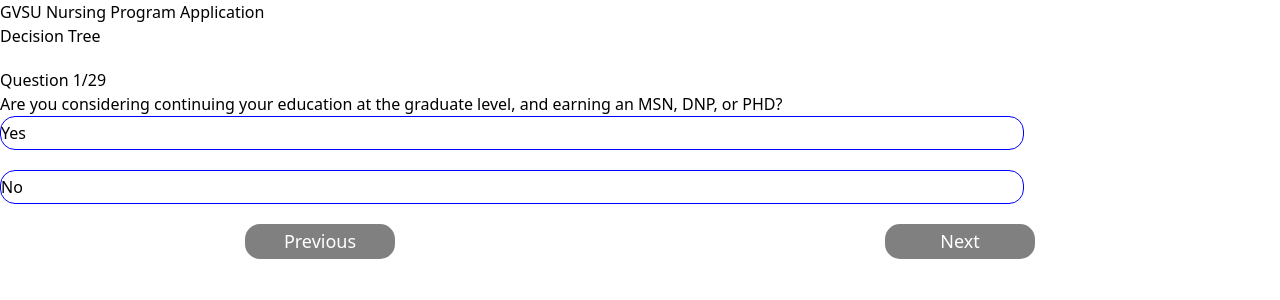
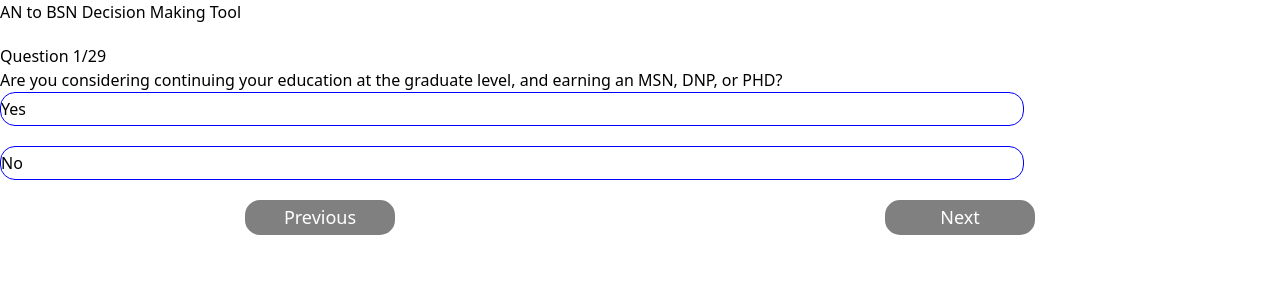
Before and after one commit to blueberrycola/gvsuNursing-app, a Vue app in the folder app/: page / in a window 1280 px wide. Shown: the top 300 px of the page. Built offline with nearby package versions, Linux system fonts and the light colour scheme.

Commit message:
Title at top of page changed. storeAnswer function fixed

```diff
--- a/app/src/components/Header.vue
+++ b/app/src/components/Header.vue
@@ -1,6 +1,6 @@
 <template>
     <header class="text-center bg-blue-800 text-white p-4 mb-10 rounded-2xl">
-        <div class="text-3xl md:text-5xl font-bold mb-3">GVSU Nursing Program Application</div>
+        <div class="text-3xl md:text-5xl font-bold mb-3">AN to BSN Decision Making Tool</div>
     </header>
 </template>
 
--- a/app/src/components/treeDisplay.vue
+++ b/app/src/components/treeDisplay.vue
@@ -3,7 +3,6 @@
       <Header />
       <div class="flex flex-col w-2/5 relative m-auto text-center bg-white shadow-2xl pl-10 pr-10 pb-5 pt-5 border-black border-sm rounded-2xl">
             <div class="center border-black">
-                <h1 class = "text-center text-3xl font-bold pt-5">Decision Tree</h1>
             </div>
             <div class="main" v-for="(element, index) in questions.slice(a,b)" :key="index">
                 <div class="box-question">
@@ -12,7 +11,7 @@
                 </div>
                 <div class="box-suggestion">
                     <ul class = "flex flex-col w-full justify-center pb-10">
-                        <li class = "" v-on:click="storeAnswer(index,item.answer)" v-for="(item,index) in element.answers" :key="index">
+                        <li class = "" v-on:click="storeAnswer(b,item.answer)" v-for="(item,index) in element.answers" :key="index">
                             {{item.answer}}
                         </li>
                     </ul>
@@ -43,7 +42,6 @@
     ie: if you prefer online classes then dont suggest in person bsn's
     //Results Display {
         we need data to show different bsn options (strouse or web scraping)
-
     }
 **********************************************************************/
 const YESNO = [
@@ -55,14 +53,9 @@
 var entry = null;
 //Global array for storing user answers and what question they did
 var results = [];
-
-
-
 import Header from "./Header.vue"
-
 export default {
     name: 'treeDisplay',
-
     components: {
         Header
     },
@@ -121,7 +114,7 @@
             },
             {
                 question: "What other general education courses will I need to take to fulfill graduation requirements?",
-                //todo: figure out how to answer this
+
             },
             {
                 question: "Is there an affiliation or concurrent enrollment agreement between my ADN program and other RN to BSN program? How do I participate in these programs?",
@@ -252,37 +245,27 @@
             console.log(entry);
         }
     },
-
 }
-
 /*
 //Global consts
 const treeContainer = document.getElementById('tree');
 const resultsContainer = document.getElementById('results');
 const submitButton = document.getElementById('submit');
 const nextButton = document.getElementById('next');
-
-
 function showResults() {
-
 }
 */
 //on submit show results
 //submitButton.addEventListener('click', showResults);
-
-
 </script>
 
 <style>
-
-
 .decision-tree-page {
     display: flex;
     width: 100%;
     height: 100%;
     justify-content: center;
 }
-
 .tree-container {
     display: flex;
     width: 40%;
@@ -308,7 +291,6 @@
     align-items: center;
     background-color: wheat;
     border-radius: 10px 10px 0px 0px;
-
 }
 .main{
     display: flex;
@@ -329,7 +311,6 @@
 .box-question {
     margin-top: 20px;
 }
-
 .box-suggestions {
     display: flex;
     width: 100%;
@@ -355,12 +336,10 @@
     margin-bottom: 20px;
     border-radius: 15px;
     cursor: pointer;
-
 }
 li:hover {
     background-color: skyblue;
 }
-
 .box-button {
     display: flex;
     width: 100%;
@@ -377,9 +356,4 @@
     margin: auto;
     background: grey;
 }
-
-
-
-
-
 </style>
```
